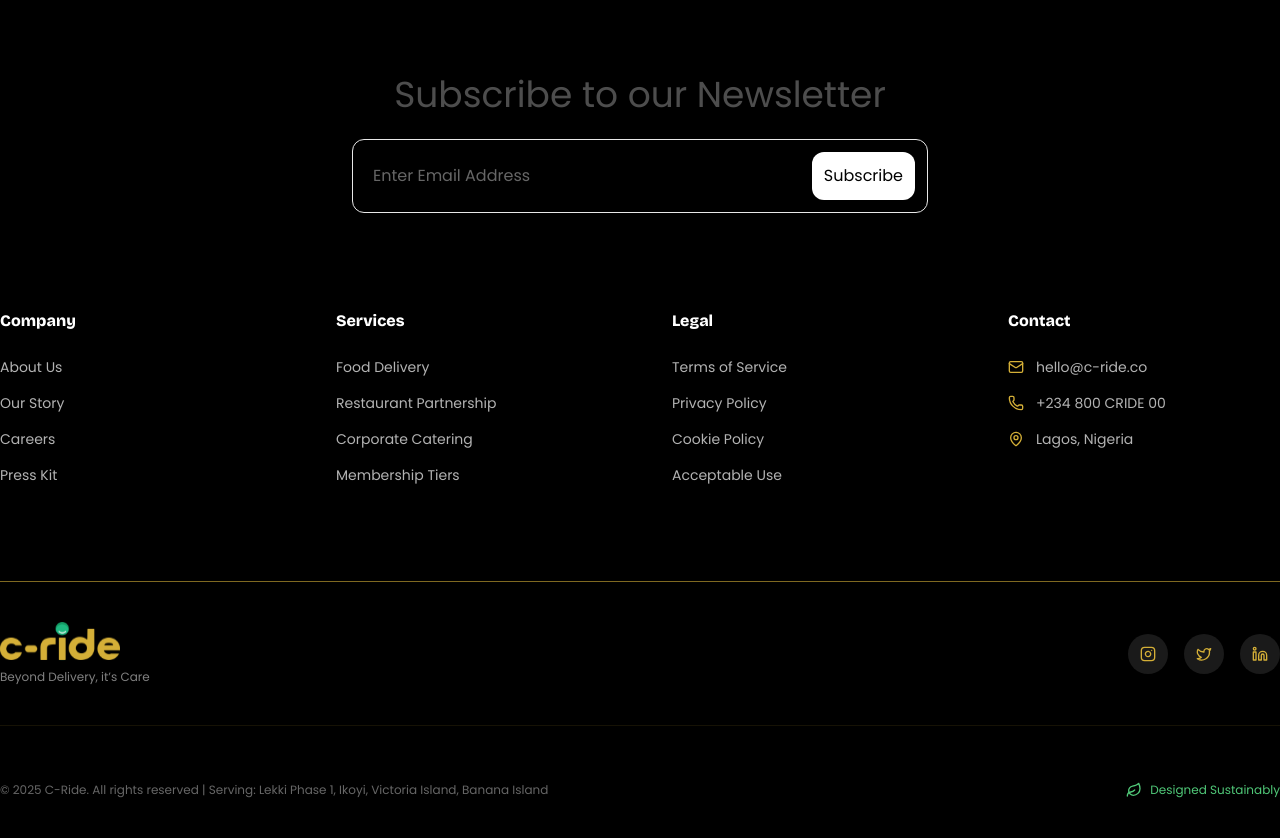
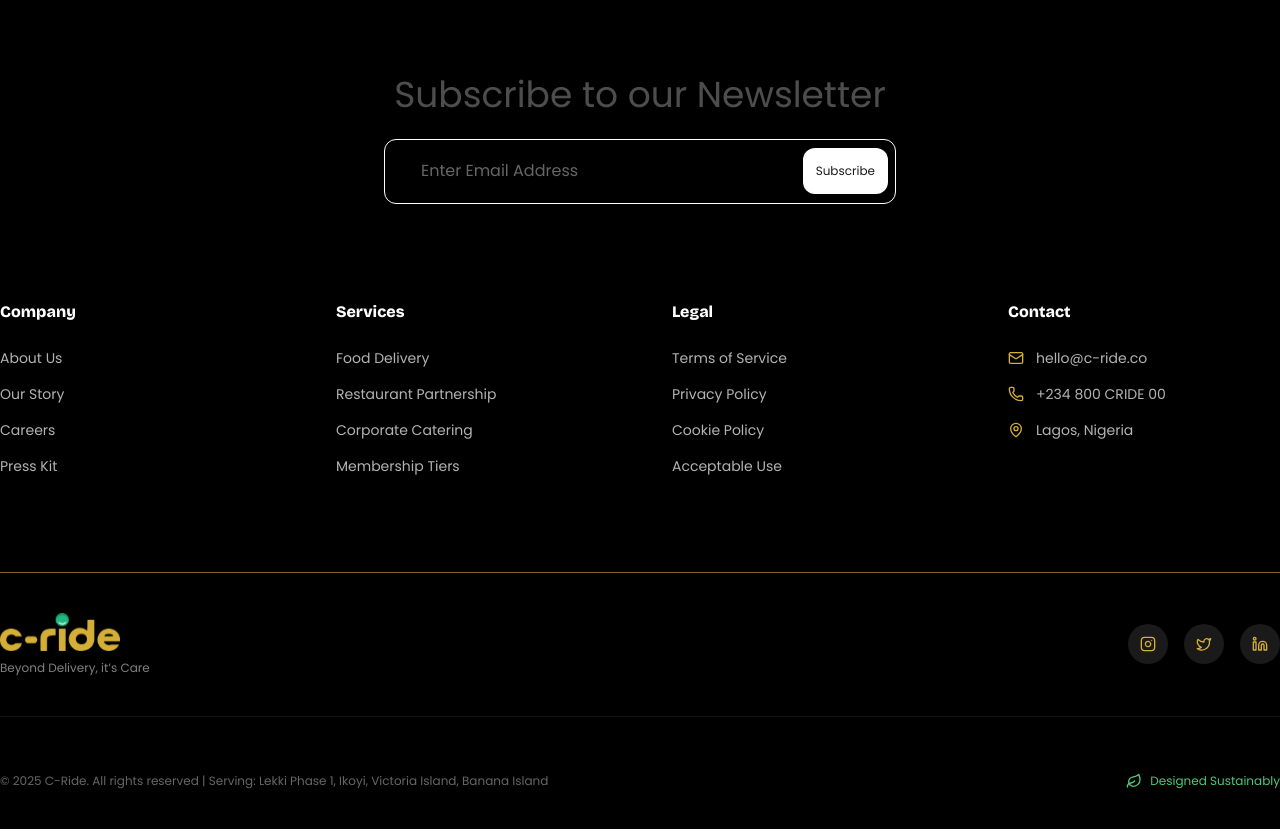
Before and after one commit to C-Ride-Albacorre/frontend-nextjs, a Next.js app: page /vendor in a window 1280 px wide. Shown: the part 4500-5338 px from the top of the page. Built offline with nearby package versions, Linux system fonts and the light colour scheme.

Commit message:
Refactor newsletter subscription form for improved layout and accessibility; adjust minimum height in public content section

```diff
--- a/components/layout/footer.tsx
+++ b/components/layout/footer.tsx
@@ -30,21 +30,28 @@
               Subscribe to our Newsletter
             </p>
 
+            <form className="mt-6 mx-auto w-full max-w-full lg:max-w-md xl:max-w-lg">
+              <label className="mb-3 text-sm font-medium text-gray-900 sr-only dark:text-white">
+                Enter Email Address
+              </label>
 
+              <div className="relative">
+                <input
+                  type="text"
+                  className="block w-full py-5 px-4 ps-9 bg-neutral-secondary-medium border border-default-medium text-heading  rounded-xl md:text-sm text-base focus:outline-none placeholder:text-white/40 bg-transparent shadow-xs"
+                  placeholder="Enter Email Address"
+                  required
+                />
 
+                <button
+                  type="button"
+                 className="absolute end-2 top-1/2 -translate-y-1/2 bg-brand hover:bg-brand-strong border border-transparent focus:ring-4 focus:ring-brand-medium shadow-xs font-medium leading-5 rounded-xl bg-white text-primary-text-100 text-xs px-2 sm:px-3 py-3 focus:outline-none"
 
-<div className="w-full mt-6 mx-auto max-w-full sm:max-w-md md:max-w-lg lg:max-w-xl">
-  <div className="flex items-center rounded-xl border border-border overflow-hidden p-3">
-    <input
-      type="text"
-      placeholder="Enter Email Address"
-      className="flex-1 px-2 py-2 text-xs sm:text-sm md:text-base focus:outline-none placeholder:text-white/40 bg-transparent"
-    />
-    <button className="bg-white hover:bg-white/90 text-black px-2 sm:px-3 py-3 text-xs sm:text-sm md:text-base rounded-xl">
-      Subscribe
-    </button>
-  </div>
-</div>
+                >
+                  Subscribe
+                </button>
+              </div>
+            </form>
 
 
           </motion.div>
--- a/components/layout/public-content.tsx
+++ b/components/layout/public-content.tsx
@@ -176,7 +176,7 @@
   whileInView={{ opacity: 1, scale: 1 }}
   viewport={{ once: true }}
   transition={{ duration: 0.8, ease: 'easeOut' }}
-  className="relative w-full lg:col-span-2 min-h-65  sm:min-h-80 overflow-hidden "
+  className="relative w-full lg:col-span-2 min-h-56  sm:min-h-80 overflow-hidden "
 >
   <Image
     src="/assets/image/lagos-ride.png"
```
